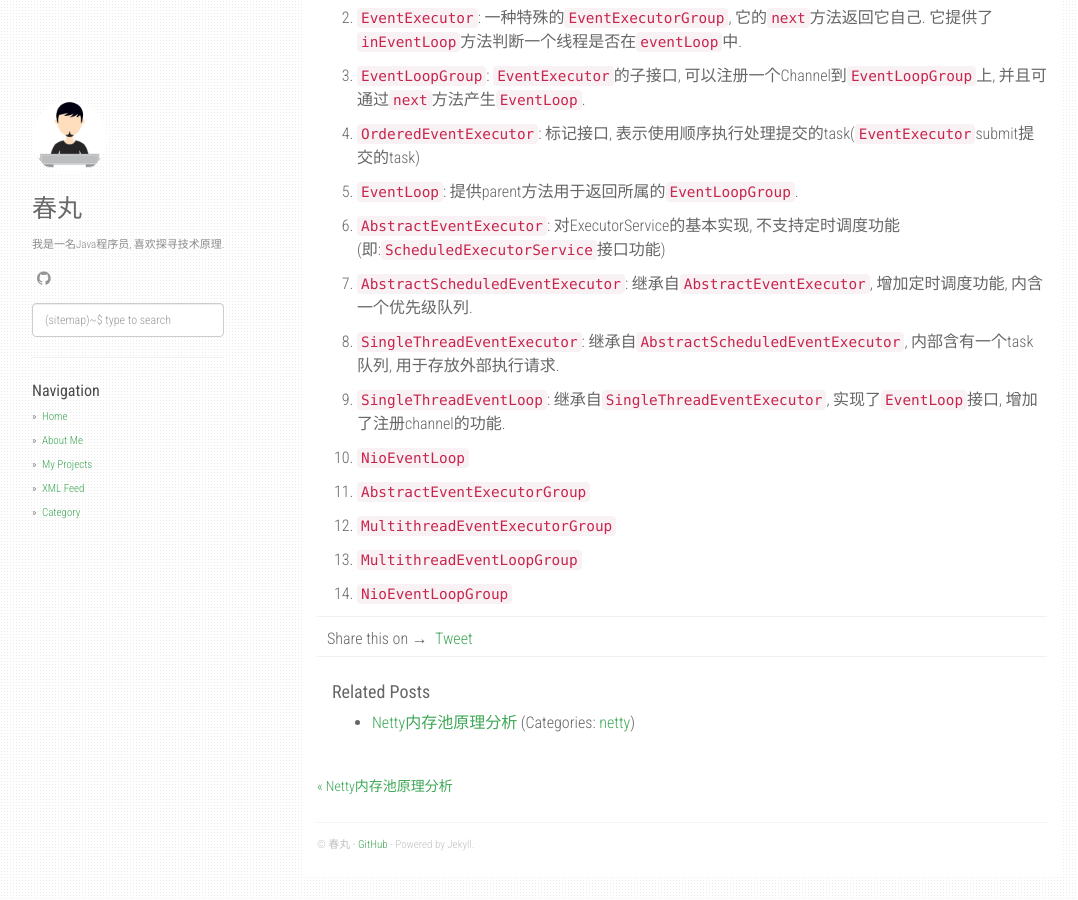
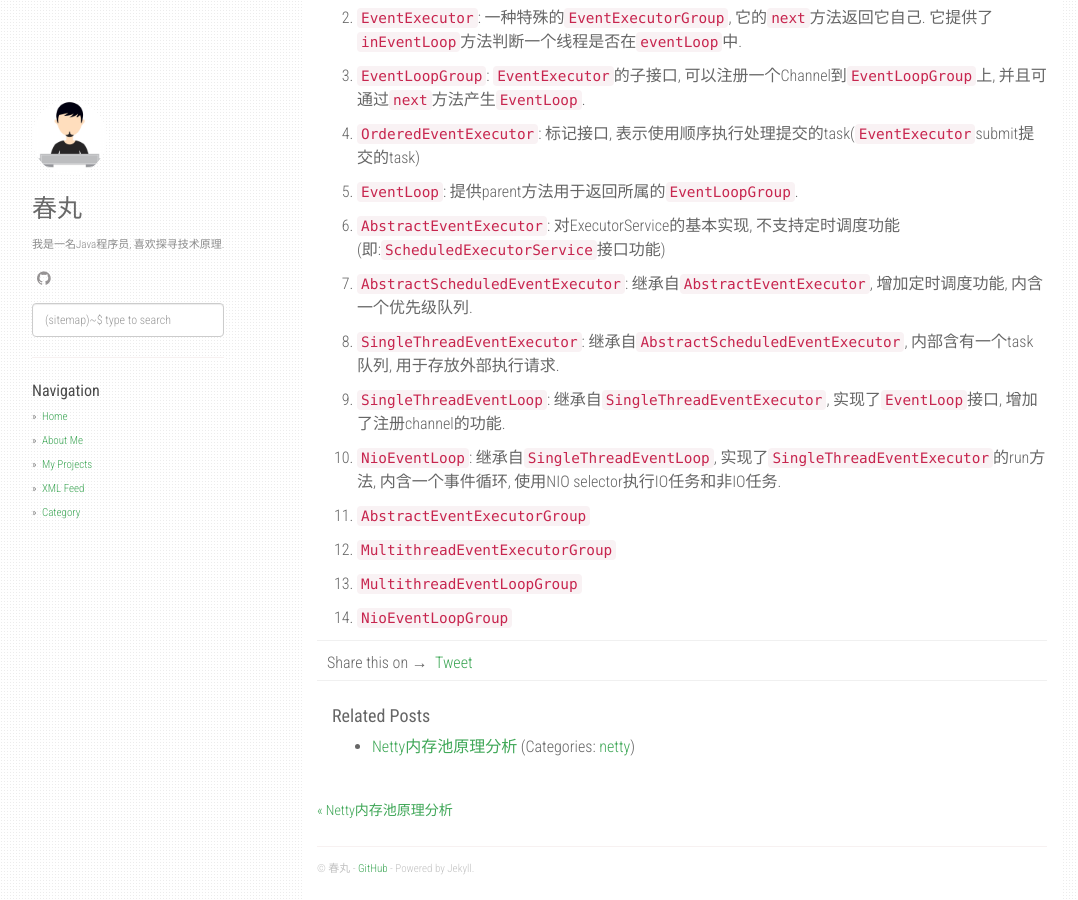
Before and after one commit to hengyoush/hengyoush.github.io, a Jekyll site: the page built from _posts/2019-07-29-netty-threadmodel-analysis.md, in a window 1280 px wide and 900 px high, scrolled down 1076 px. Shown: the whole window, without its empty margins (53-1131 px from the left). Built offline with Jekyll 4.4.1, drawn with Linux system fonts in a browser that asks for light colours; nearby versions of some CDN libraries; comment, search, counter and statistics services are not loaded.

Commit message:
更新文章

```diff
--- a/_posts/2019-07-29-netty-threadmodel-analysis.md
+++ b/_posts/2019-07-29-netty-threadmodel-analysis.md
@@ -31,7 +31,7 @@ categories: [netty]
 
 9. `SingleThreadEventLoop`: 继承自`SingleThreadEventExecutor`, 实现了`EventLoop`接口, 增加了注册channel的功能.
 
-10. `NioEventLoop`
+10. `NioEventLoop`: 继承自`SingleThreadEventLoop`, 实现了`SingleThreadEventExecutor`的run方法, 内含一个事件循环, 使用NIO selector执行IO任务和非IO任务.
 
 11. `AbstractEventExecutorGroup`
 
```
